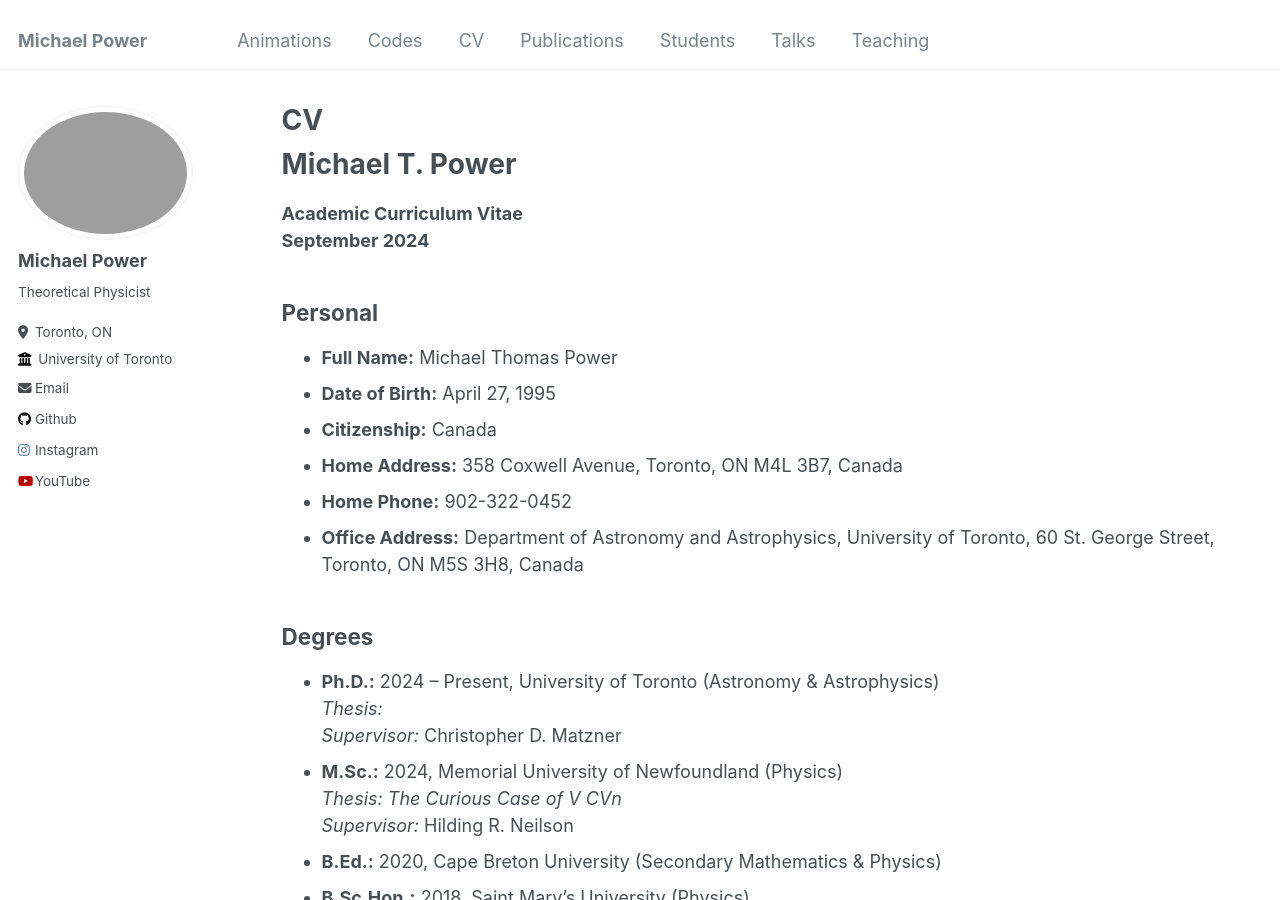
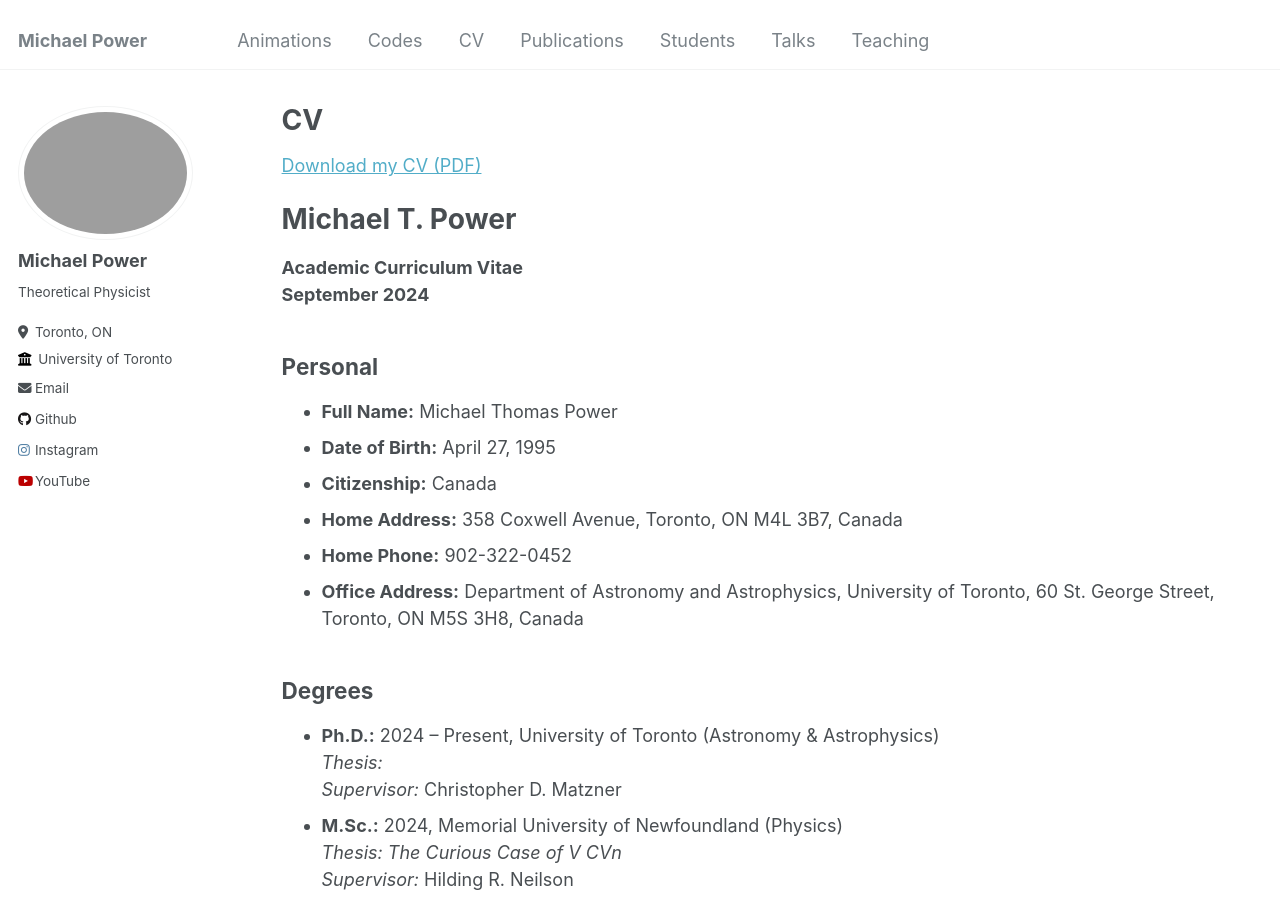
Before and after one commit to Mike-Power666/Mike-Power666.github.io, a Jekyll site: the page built from _pages/cv.md, in a window 1280 px wide and 900 px high. Built offline with Jekyll 4.4.1, drawn with Linux system fonts in a browser that asks for light colours.

Commit message:
Update cv.md

```diff
--- a/_pages/cv.md
+++ b/_pages/cv.md
@@ -6,6 +6,8 @@ author_profile: true
 redirect_from:
   - /resume
 ---
+
+[Download my CV (PDF)](/Website-Assets/CV_Power_Sept2024.pdf)
 
 # Michael T. Power
 **Academic Curriculum Vitae**
```
